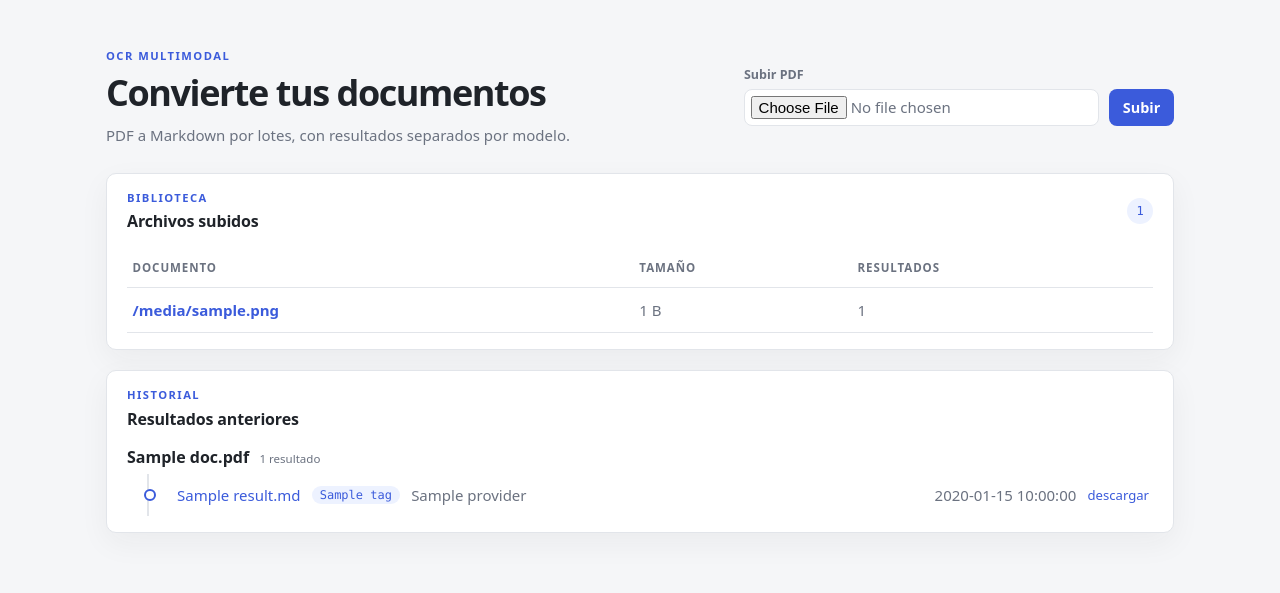
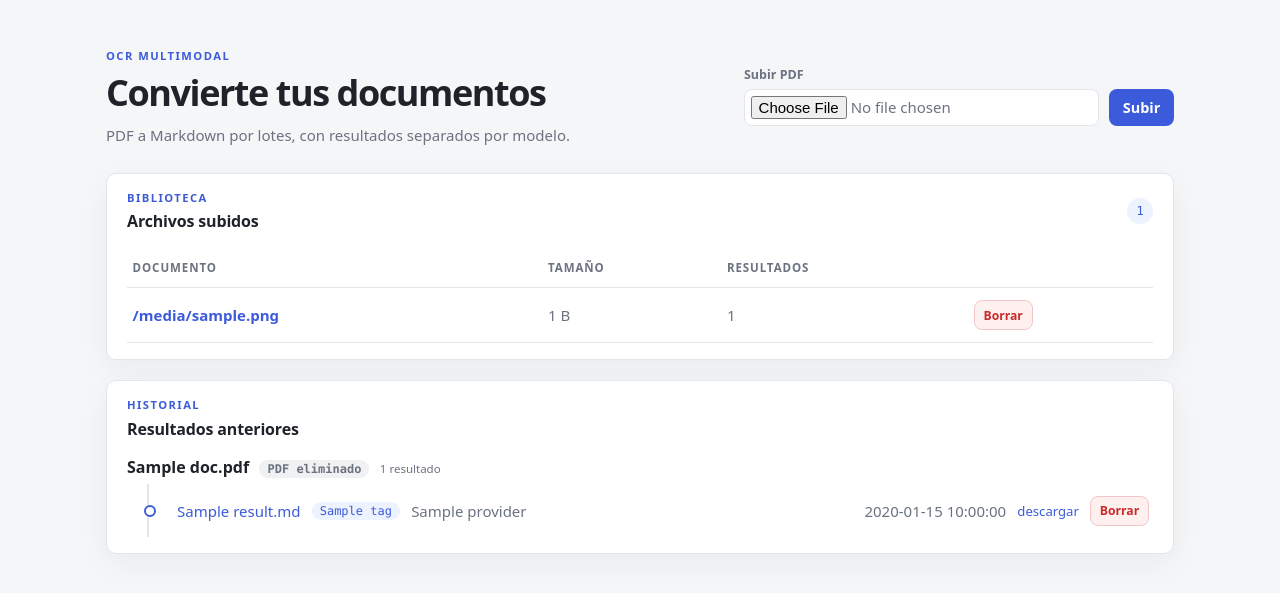
Before and after one commit to blu2718/not-cr, a Flask app: template templates/index.html in a window 1280 px wide. Shown: the part 58-651 px from the top of the page. Run offline with Flask 3, Linux system fonts and the light colour scheme; the template is opened without the code that fills it: most values are stand-ins (such as "Sample title", 1, 10 or a date in 2020); some libraries are stand-ins or nearby versions.

Commit message:
feat(app): add document and result deletion

```diff
--- a/app.py
+++ b/app.py
@@ -149,6 +149,14 @@ def _safe_output_name(name: str) -> str:
 
 def _pdf_path(stem: str) -> Path:
     return DOCS_DIR / f"{stem}.pdf"
+
+
+def _document_has_running_job(stem: str) -> bool:
+    with JOBS_LOCK:
+        return any(
+            job.get("status") == "running" and job.get("doc") == stem
+            for job in jobs.values()
+        )
 
 
 def _result_meta_path(path: Path) -> Path:
@@ -362,8 +370,13 @@ def index():
     grouped = {}
     for result in results:
         grouped.setdefault(result["doc"], []).append(result)
+    document_names = {item["name"] for item in documents}
     result_groups = [
-        {"doc": doc, "results": grouped[doc]}
+        {
+            "doc": doc,
+            "results": grouped[doc],
+            "has_document": doc in document_names,
+        }
         for doc in sorted(grouped, key=str.casefold)
     ]
     return render_template(
@@ -390,6 +403,21 @@ def upload():
     uploaded.save(target)
     flash(f"PDF subido: {target.name}", "success")
     return redirect(url_for("document", name=stem))
+
+
+@app.post("/docs/<name>/delete")
+def delete_document(name):
+    stem = _safe_stem(name)
+    path = _pdf_path(stem)
+    if not path.is_file():
+        abort(404)
+    if _document_has_running_job(stem):
+        flash("No se puede borrar un documento mientras se está procesando.", "error")
+        return redirect(url_for("document", name=stem))
+
+    path.unlink()
+    flash("Documento eliminado. Los resultados anteriores se conservaron.", "success")
+    return redirect(url_for("index"))
 
 
 @app.get("/docs/<name>")
@@ -559,6 +587,29 @@ def job_stream(job_id):
     )
 
 
+@app.post("/output/<name>/delete")
+def delete_output(name):
+    output_name = _safe_output_name(name)
+    path = OUTPUT_DIR / f"{output_name}.md"
+    if not path.is_file():
+        abort(404)
+
+    result = next(
+        (item for item in list_results() if item["name"] == output_name), None
+    )
+    path.unlink()
+    _result_meta_path(path).unlink(missing_ok=True)
+    flash("Resultado eliminado.", "success")
+
+    if request.form.get("back") == "document" and result and result.get("doc"):
+        document_name = secure_filename(str(result["doc"]))
+        if document_name.lower().endswith(".pdf"):
+            document_name = document_name[:-4]
+        if document_name and _pdf_path(document_name).is_file():
+            return redirect(url_for("document", name=document_name))
+    return redirect(url_for("index"))
+
+
 @app.get("/output/<name>/raw")
 def raw_output(name):
     output_name = _safe_output_name(name)
--- a/static/style.css
+++ b/static/style.css
@@ -83,7 +83,11 @@ h3 { margin-bottom: .6rem; font-size: .95rem; }
 .btn:hover { text-decoration: none; filter: brightness(.98); }
 .btn--primary { background: var(--accent); color: white; }
 .btn--secondary { background: var(--surface); border-color: var(--border); color: var(--text); }
+.btn--danger { background: var(--err-soft); border-color: var(--err-border); color: var(--err); }
+.btn--small { min-height: 1.9rem; padding: .25rem .55rem; font-size: .76rem; }
 .btn--wide { width: 100%; }
+.page-actions { display: flex; align-items: center; flex-wrap: wrap; justify-content: flex-end; gap: .6rem; }
+.delete-form { margin: 0; }
 .inline-form { display: flex; align-items: center; gap: .6rem; }
 .upload-form { min-width: min(100%, 430px); }
 .upload-form label, .field label { display: block; margin-bottom: .35rem; color: var(--muted); font-size: .78rem; font-weight: 700; }
@@ -106,7 +110,7 @@ tr:hover td { background: var(--surface-subtle); }
 .badge-row { display: flex; flex-wrap: wrap; align-items: center; gap: .45rem; }
 .result-groups { display: grid; gap: 1.1rem; }
 .result-group-title { display: flex; align-items: baseline; gap: .65rem; margin-bottom: .4rem; }
-.result-group-title a { color: var(--text); font-size: 1rem; font-weight: 750; }
+.result-group-title a, .result-group-document { color: var(--text); font-size: 1rem; font-weight: 750; }
 .result-group-title a:hover { color: var(--accent); }
 .result-count { color: var(--muted); font-size: .72rem; font-weight: 500; }
 .result-list { --result-list-padding: 1rem; display: grid; margin-left: 1.25rem; padding-left: var(--result-list-padding); border-left: 2px solid var(--border); }
@@ -177,7 +181,7 @@ tr:hover td { background: var(--surface-subtle); }
 @media (max-width: 620px) {
     .container { padding-top: 1.25rem; }
     .hero-row, .page-heading { display: block; }
-    .hero-row .upload-form, .page-heading .btn { margin-top: 1rem; }
+    .hero-row .upload-form, .page-heading .page-actions { margin-top: 1rem; }
     .inline-form { display: grid; grid-template-columns: 1fr auto; }
     .result-list { --result-list-padding: .75rem; margin-left: .5rem; }
     .result-row { align-items: flex-start; flex-wrap: wrap; padding-left: .55rem; }
--- a/templates/index.html
+++ b/templates/index.html
@@ -28,7 +28,7 @@
         <div class="table-wrap">
             <table>
                 <thead>
-                    <tr><th>Documento</th><th>Tamaño</th><th>Resultados</th></tr>
+                    <tr><th>Documento</th><th>Tamaño</th><th>Resultados</th><th></th></tr>
                 </thead>
                 <tbody>
                 {% for document in documents %}
@@ -36,6 +36,11 @@
                         <td><a class="file-link" href="{{ url_for('document', name=document.name) }}">{{ document.filename }}</a></td>
                         <td class="muted">{{ document.size|filesize }}</td>
                         <td class="muted">{{ document.results_count }}</td>
+                        <td>
+                            <form class="delete-form" action="{{ url_for('delete_document', name=document.name) }}" method="post" onsubmit="return confirm('¿Borrar este documento? Sus resultados se conservarán.');">
+                                <button class="btn btn--danger btn--small" type="submit">Borrar</button>
+                            </form>
+                        </td>
                     </tr>
                 {% endfor %}
                 </tbody>
@@ -58,7 +63,12 @@
         {% for group in result_groups %}
             <div class="result-group">
                 <h3 class="result-group-title">
-                    <a href="{{ url_for('document', name=group.doc) }}">{{ group.doc }}.pdf</a>
+                    {% if group.has_document %}
+                        <a href="{{ url_for('document', name=group.doc) }}">{{ group.doc }}.pdf</a>
+                    {% else %}
+                        <span class="result-group-document">{{ group.doc }}.pdf</span>
+                        <span class="tag tag--muted">PDF eliminado</span>
+                    {% endif %}
                     <span class="result-count">{{ group.results|length }} {% if group.results|length == 1 %}resultado{% else %}resultados{% endif %}</span>
                 </h3>
                 <div class="result-list">
@@ -69,6 +79,10 @@
                         {% if result.provider %}<span class="muted">{{ result.provider }}</span>{% endif %}
                         <span class="muted result-date">{{ result.date }}</span>
                         <a class="text-link" href="{{ url_for('raw_output', name=result.name) }}">descargar</a>
+                        <form class="delete-form" action="{{ url_for('delete_output', name=result.name) }}" method="post" onsubmit="return confirm('¿Borrar este resultado?');">
+                            <input type="hidden" name="back" value="index">
+                            <button class="btn btn--danger btn--small" type="submit">Borrar</button>
+                        </form>
                     </div>
                 {% endfor %}
                 </div>
```
Also changed, not shown: templates/doc.html (+10 -1 lines), templates/output.html (+6 -1 lines).
